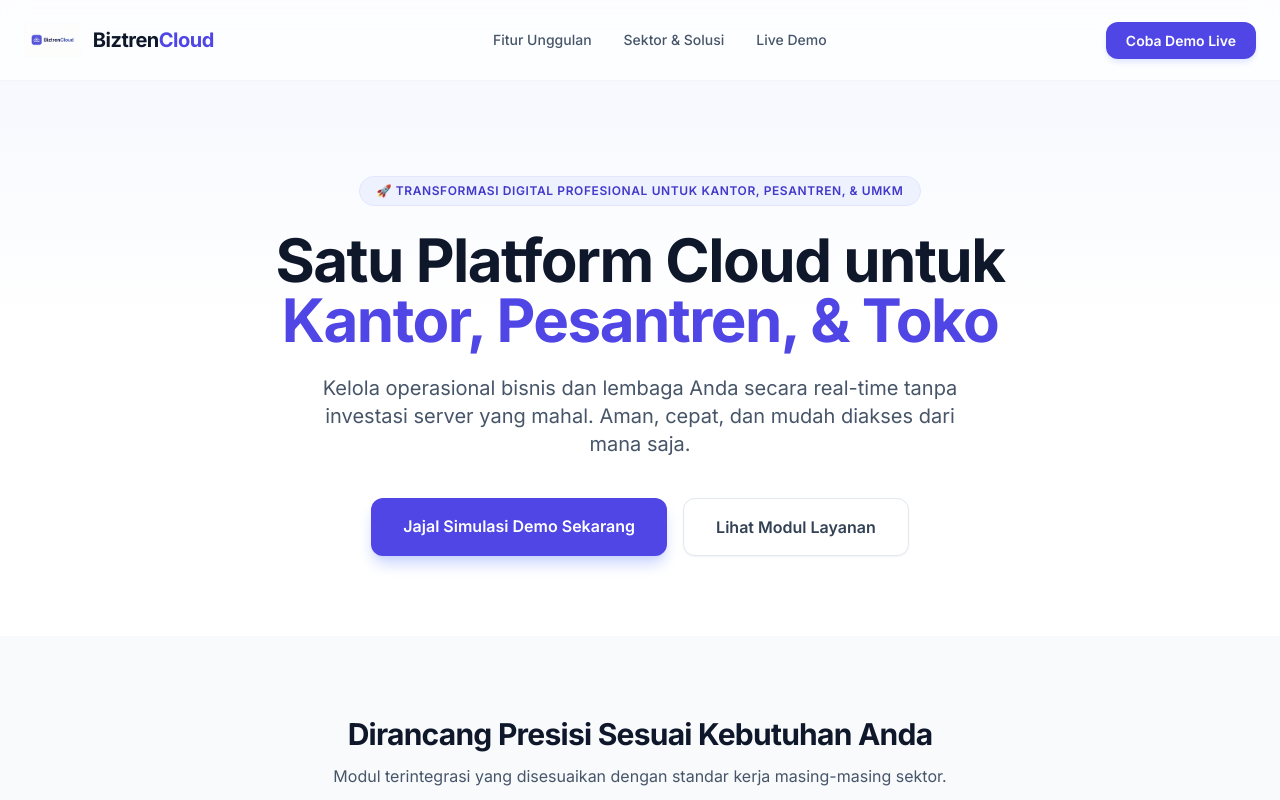
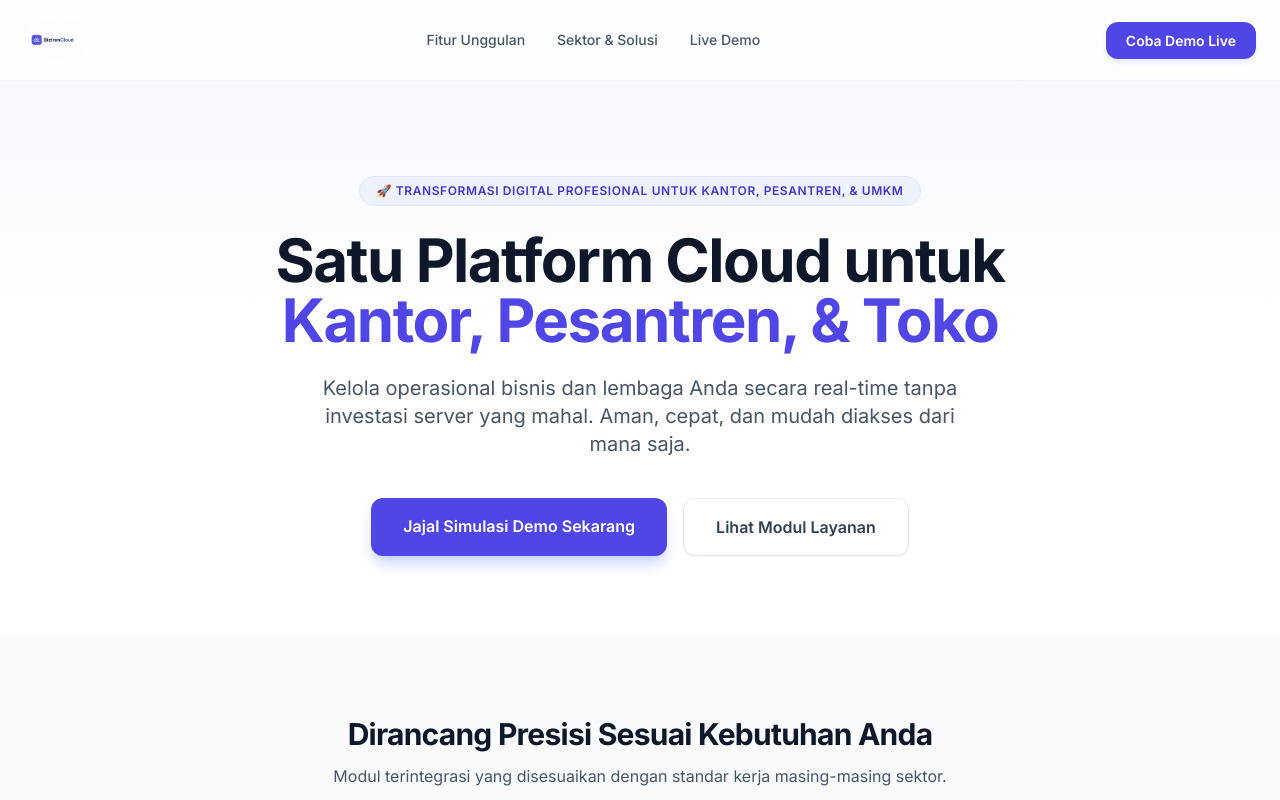
Before and after one commit to Biztren-Cloud/biztren-cloud-iklan, a plain HTML site: page index.html in a window 1280 px wide. Shown: the top 800 px of the page. Drawn offline with nearby package versions, Linux system fonts and the light colour scheme.

Commit message:
Update index.html

```diff
--- a/index.html
+++ b/index.html
@@ -19,7 +19,6 @@
             <div class="flex items-center space-x-3">
                 <!-- Gunakan Tag Image untuk menampilkan logo asli Anda -->
                 <img src="logobiztren.jpg" alt="Biztren Cloud Logo" class="h-9 w-auto">
-                <span class="text-xl font-bold tracking-tight text-slate-900">Biztren<span class="text-indigo-600">Cloud</span></span>
             </div>
             <nav class="hidden md:flex space-x-8 text-sm font-medium text-slate-600">
                 <a href="#fitur" class="hover:text-indigo-600 transition">Fitur Unggulan</a>
```
